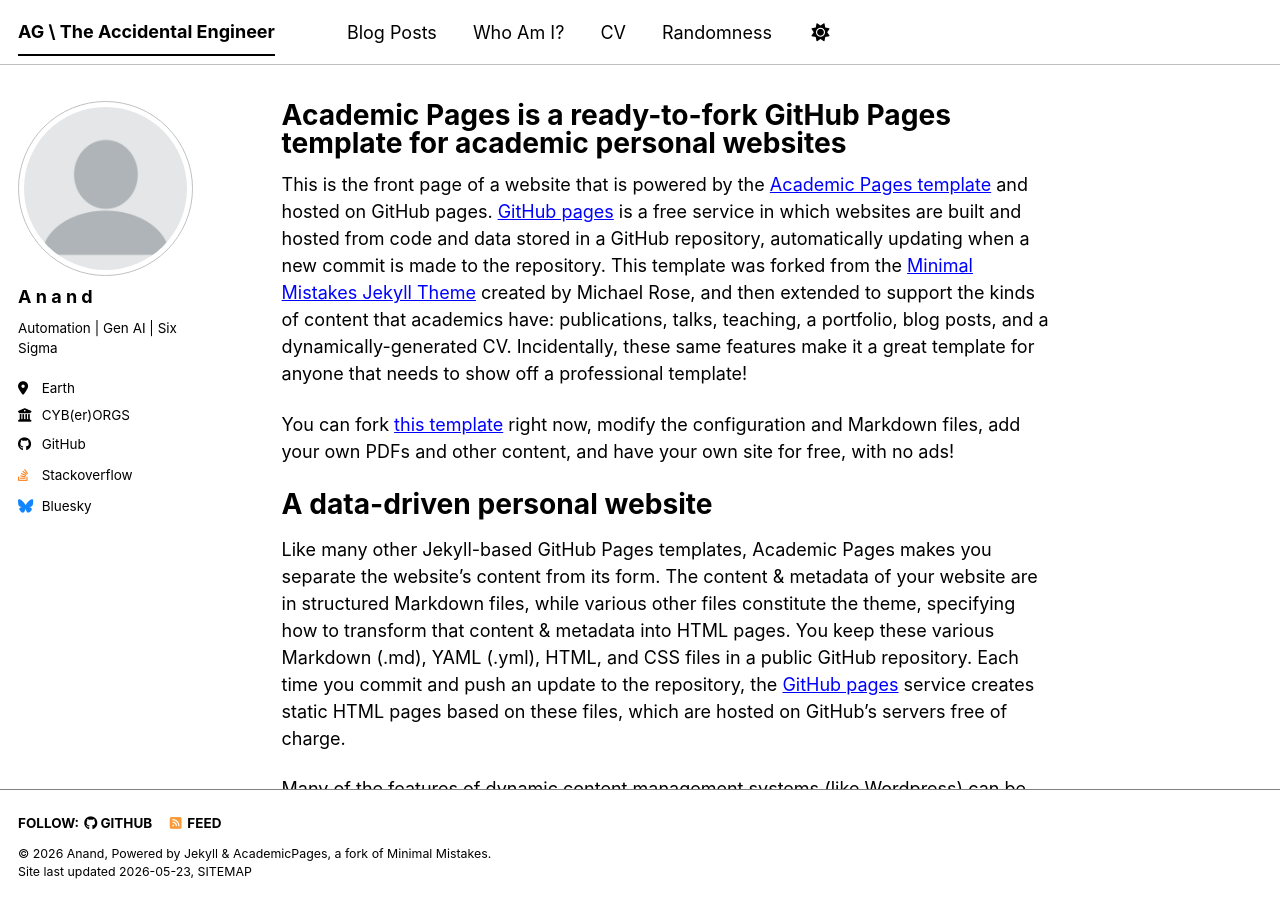
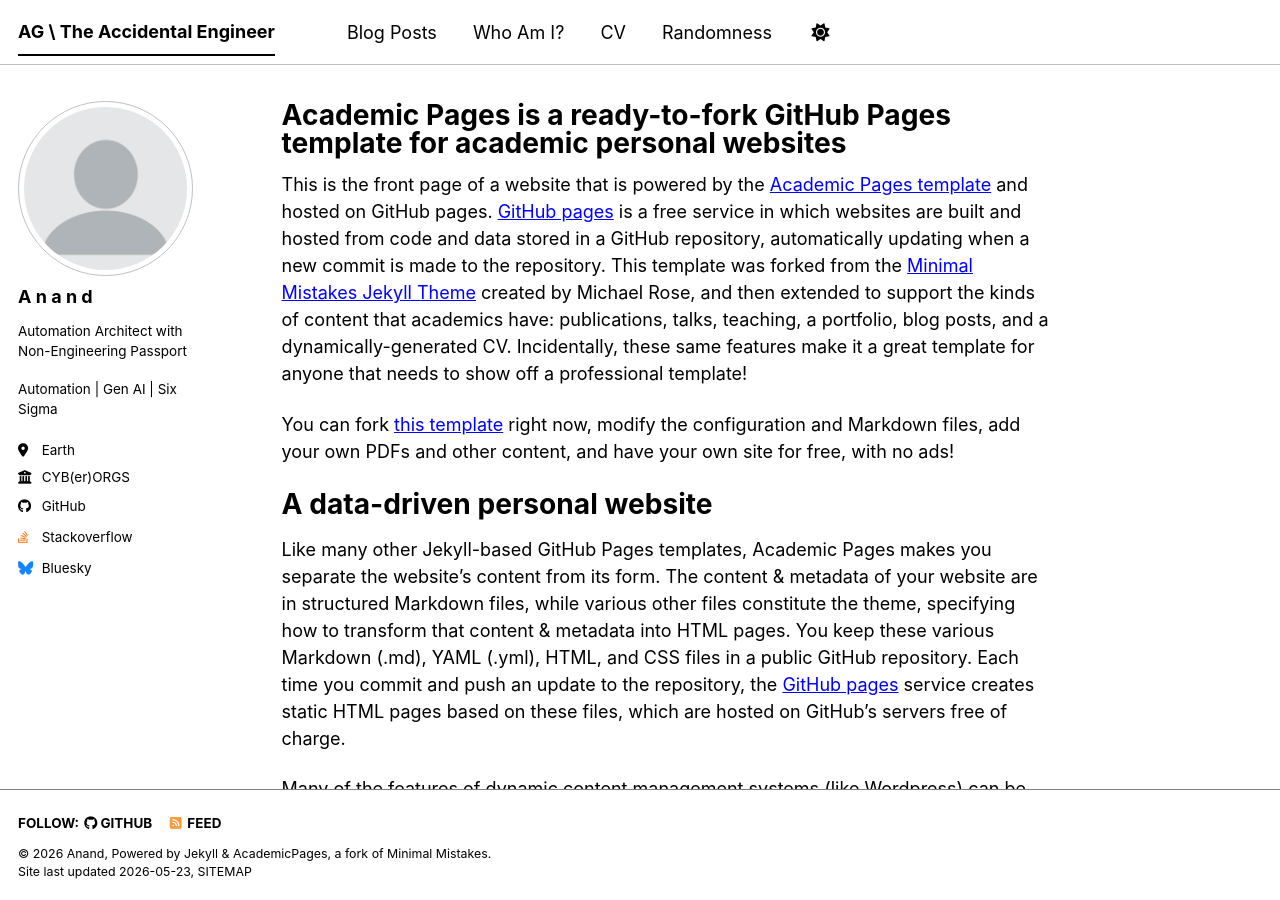
Before and after one commit to anand-gautam/anand-gautam.github.io, a Jekyll site: the page built from _pages/about.md, in a window 1280 px wide and 900 px high. Built offline with Jekyll 4.4.1, drawn with Linux system fonts in a browser that asks for light colours; a script bundle is joined from its source files by our own code; library files that are not in the unit come from our copies.

Commit message:
Add tagline to author profile

```diff
--- a/_includes/author-profile.html
+++ b/_includes/author-profile.html
@@ -16,6 +16,7 @@
 
   <div class="author__content">
     <h3 class="author__name">{{ author.name }}</h3>
+     <p class="author__tagline">Automation Architect with Non-Engineering Passport</p>
     {% if author.pronouns %}<p class="author__pronouns">{{ author.pronouns }}</p>{% endif %}
     {% if author.bio %}<p class="author__bio">{{ author.bio }}</p>{% endif %}
   </div>
```
